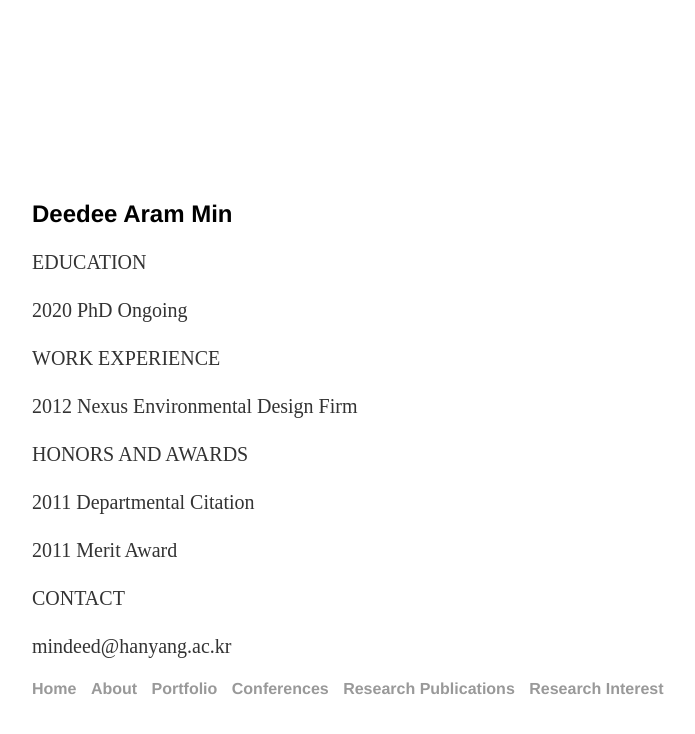
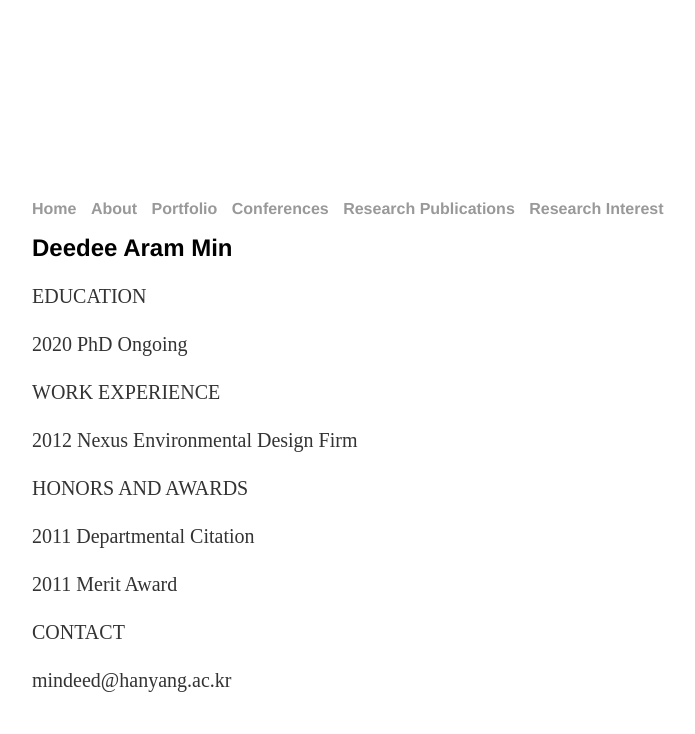
Before and after one commit to mindeed/mindeed.github.io, a Jekyll site: the page built from About/index.html, in a window 1280 px wide. Shown: the top 734 px of the page, without its empty margins (160-855 px from the left). Built offline with Jekyll 4.4.1, drawn with Linux system fonts in a browser that asks for light colours.

Commit message:
Update default.html

```diff
--- a/_layouts/default.html
+++ b/_layouts/default.html
@@ -9,12 +9,11 @@
 
 			<div class="container">
 
-			{{ content }}
-
-			</div><!-- /.container -->
 
 
-			<nav>
+
+
+				<nav>
 	    		<ul>
 				<li><a href="/index.html">Home</a></li>
 	        		<li><a href="/About">About</a></li>
@@ -28,6 +27,17 @@
 
 
 
+
+			{{ content }}
+
+			</div><!-- /.container -->
+
+
+
+
+
+
+
 			<footer>
 	    		<ul>
 	        		<!--<li><a href="mailto:hankquinlanhub@gmail.com">email</a></li>
```
